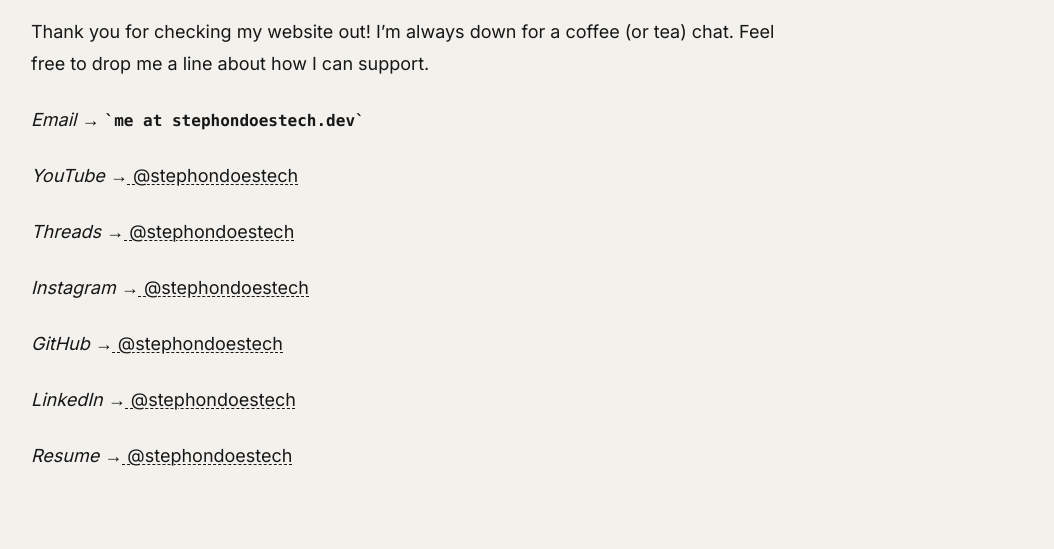
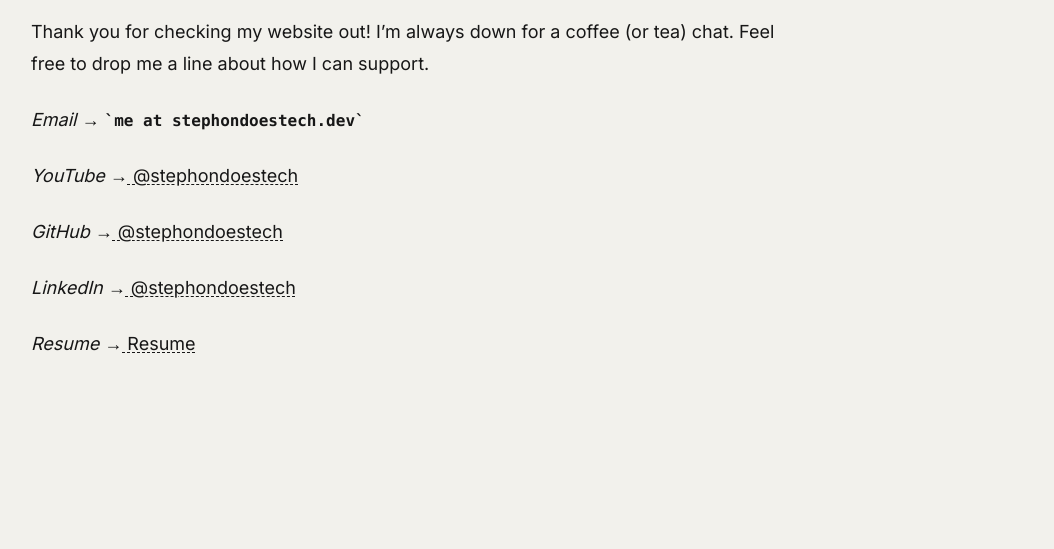
Before and after one commit to stephondoestech/legendary-robot, an Astro site: page /contact in a window 1280 px wide. Shown: the part 238-787 px from the top of the page, without its empty margins (225-1279 px from the left). Built offline with nearby package versions, Linux system fonts and the light colour scheme; Astro itself is replaced by a stand-in of ours.

Commit message:
2025 resume update

```diff
--- a/src/content/pages/contact.md
+++ b/src/content/pages/contact.md
@@ -11,12 +11,8 @@ _Email →_ <code>me at stephondoestech.dev</code>
 
 _YouTube →_<a href='https://youtube.com/channel/UCwwWc-5s7GqH8nV9bOMeI1g'> @stephondoestech</a>
 
-_Threads →_<a href='https://www.threads.net/@stephondoestech'> @stephondoestech</a>
-
-_Instagram →_<a href='https://www.instagram.com/stephondoestech'> @stephondoestech</a>
-
 _GitHub →_<a href='https://github.com/stephondoestech/'> @stephondoestech</a>
 
 _LinkedIn →_<a href='https://www.linkedin.com/in/stephondoestech'> @stephondoestech</a>
 
-_Resume →_<a href='https://www.linkedin.com/in/stephondoestech'> @stephondoestech</a>
+_Resume →_<a href='/files/Stephon_Resume_2025.pdf'> Resume</a>
```
Also changed, not shown: public/files/Stephon_Parker_Resume_IC.png (deleted), 1 other file.
